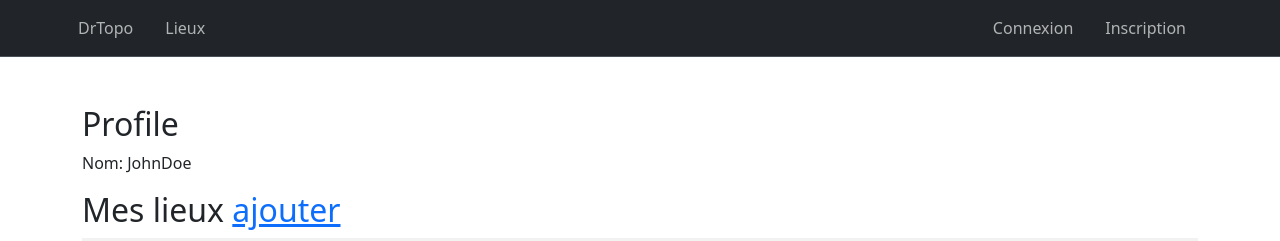
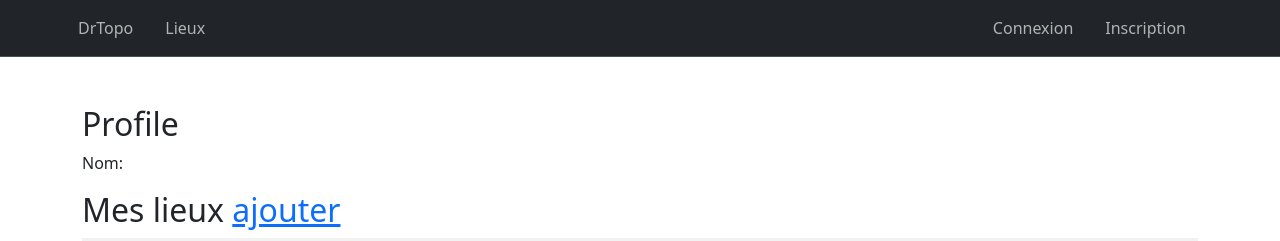
Before and after one commit to pierreolivierc/TP3_app_web, a Vue app in the folder tp3-h24-main/DrTopo/: page /profile in a window 1280 px wide. Shown: the top 241 px of the page. Built offline with nearby package versions, Linux system fonts and the light colour scheme.

Commit message:
afficher profil

```diff
--- a/tp3-h24-main/DrTopo/src/components/NavBar.vue
+++ b/tp3-h24-main/DrTopo/src/components/NavBar.vue
@@ -55,8 +55,7 @@ export default {
       const token = localStorage.getItem('jwt')
       if (token) {
         const decoded = jwtDecode(token);
-        console.log(token.user.username)
-        // this.username = decoded.username;
+        this.username = decoded.username
       } else {
         this.username = "";
       }
@@ -64,12 +63,11 @@ export default {
   },
   created() {
     this.isLogged = localStorage.getItem('jwt') !== null
-    const token = 'eyJhbGciOiJIUzI1NiIsInR5cCI6IkpXVCJ9.eyJzdWIiOiIxMjM0NTY3ODkwIiwibmFtZSI6IkpvaG4gRG9lIiwiaWF0IjoxNTE2MjM5MDIyfQ.SflKxwRJSMeKKF2QT4fwpMeJf36POk6yJV_adQssw5c';
-    if (token) {
-      const decoded = jwtDecode(token);
-      console.log(decoded.username + "2")
-      // this.username = decoded.username;
-    }
+    const token = localStorage.getItem('jwt')
+      if (token) {
+        const decoded = jwtDecode(token);
+        this.username = decoded.username
+      }
   },
   methods: {
     logout() {
--- a/tp3-h24-main/DrTopo/src/views/ProfileView.vue
+++ b/tp3-h24-main/DrTopo/src/views/ProfileView.vue
@@ -30,12 +30,13 @@
 </template>
 
 <script>
+import { jwtDecode } from 'jwt-decode';
 export default {
   name: "ProfileView",
   data() {
     return {
       user: {
-        username: "JohnDoe" // Mettez ici le nom d'utilisateur de l'utilisateur connecté
+        username: "" // Mettez ici le nom d'utilisateur de l'utilisateur connecté
       },
       areas: [
         { id: 1, name: "Voie de la Cascade", location: "Cascade"},
@@ -48,6 +49,19 @@ export default {
         { id: 3, name: "Voie du Crépuscule", area: "Forêt"}
       ]
     };
+  },
+  created() {
+    this.profil(); // Appel de la méthode profil lors de la création du composant
+  },
+  methods: {
+    profil() {
+      const token = localStorage.getItem('jwt')
+      if (token) {
+        const decoded = jwtDecode(token);
+        this.username = decoded.username
+      }
+    }
   }
+
 };
 </script>
--- a/tp3-h24-main/DrTopo/src/views/SignIn.vue
+++ b/tp3-h24-main/DrTopo/src/views/SignIn.vue
@@ -50,8 +50,7 @@ export default {
             }
           })
           .then(data => {
-            localStorage.setItem('jwt', data)
-            console.log(data)
+            localStorage.setItem('jwt', data.token)
             this.$router.push('/')
           })
           .catch(error => {
```
